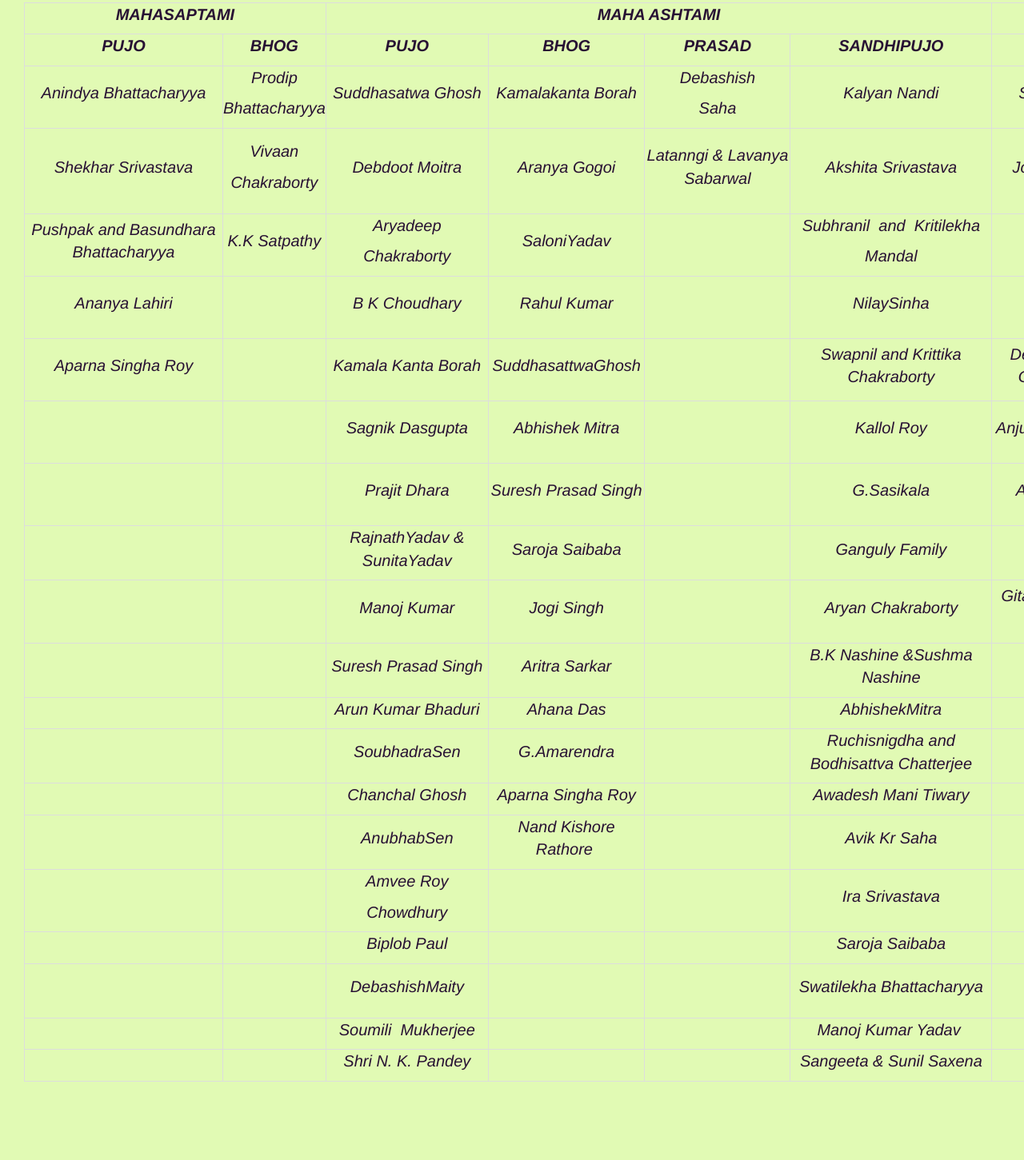
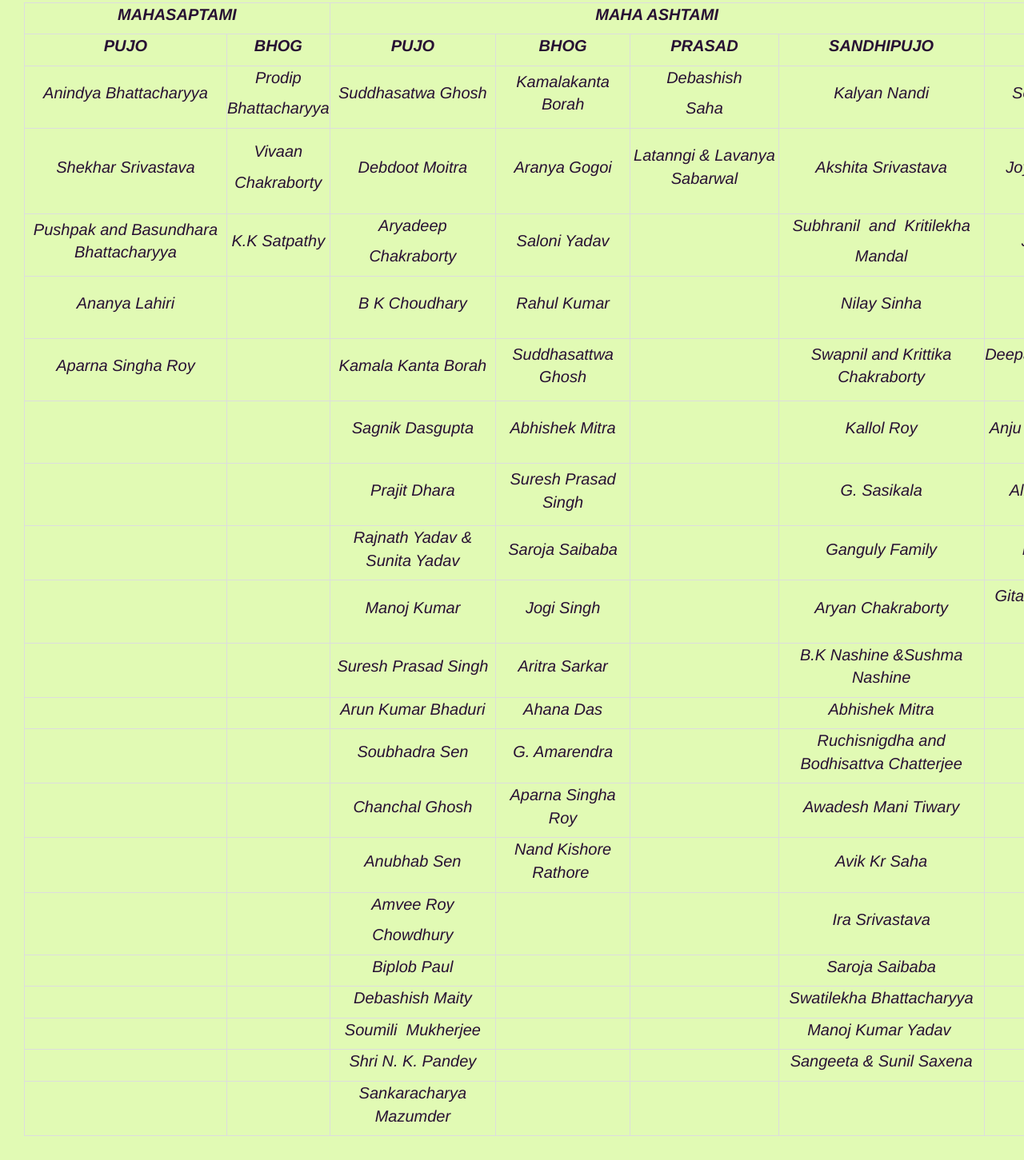
Before and after one commit to kalpakkamdurgapujo/kalpakkamdurgapujo.github.io, a website: page html.bak/sponsors.html in a window 1280 px wide. Shown: the part 113-1564 px from the top of the page at 80% size. Before the commit the page ends 1496 px from the top, so only its background shows below. Drawn offline with nearby package versions, Linux system fonts and the light colour scheme; files that its build step writes are made by us from their sources; files whose address does not match are found by name.

Commit message:
New sponsor, title corrections, removes countdown

```diff
--- a/html.bak/index.html
+++ b/html.bak/index.html
@@ -96,11 +96,6 @@
             </div>
           </nav>
 		<br><br>
-    <h1>Countdown to Durgotsav</h1>
-    <div class="clock-builder-output" style=" width: 350px; margin: 0 auto; text-align: left;"></div>
-    <script type="text/javascript" src="./assets/js/flipclock.js"></script>
-    <style text="text/css">body .flip-clock-wrapper ul li a div div.inn, body .flip-clock-small-wrapper ul li a div div.inn { color: #CCCCCC; background-color: rgb(0, 100, 200); } body .flip-clock-dot, body .flip-clock-small-wrapper .flip-clock-dot { background: #323434; } body .flip-clock-wrapper .flip-clock-meridium a, body .flip-clock-small-wrapper .flip-clock-meridium a { color: #323434; }</style>
-    <script type="text/javascript" src="./assets/js/scripts.js"></script>
 		<h1>Durgotsav 2016</h1>
 		<p style="text-align: center;">Welcome to the official website of the 20<sup>th</sup> Durga Pujo celebrations at Kalpakkam<p>
 		<div id="jssor_1" style="position: relative; margin: 0 auto; top: 0px; left: 0px; width: 600px; height: 450px; overflow: hidden; visibility: hidden;">
--- a/html.bak/sponsors.html
+++ b/html.bak/sponsors.html
@@ -182,7 +182,7 @@
 		<p><em><span style="font-weight: 400;">Chakraborty</span></em></p>
 		</td>
 		<td>
-		<p><em><span style="font-weight: 400;">SaloniYadav</span></em></p>
+		<p><em><span style="font-weight: 400;">Saloni Yadav</span></em></p>
 		</td>
 		<td>&nbsp;</td>
 		<td>
@@ -215,7 +215,7 @@
 		</td>
 		<td>&nbsp;</td>
 		<td>
-		<p><em><span style="font-weight: 400;">NilaySinha</span></em></p>
+		<p><em><span style="font-weight: 400;">Nilay Sinha</span></em></p>
 		</td>
 		<td>
 		<p><em><span style="font-weight: 400;">Neelabja</span></em></p>
@@ -238,7 +238,7 @@
 		<p><em><span style="font-weight: 400;">Kamala Kanta Borah</span></em></p>
 		</td>
 		<td>
-		<p><em><span style="font-weight: 400;">SuddhasattwaGhosh</span></em></p>
+		<p><em><span style="font-weight: 400;">Suddhasattwa Ghosh</span></em></p>
 		</td>
 		<td>&nbsp;</td>
 		<td>
@@ -292,7 +292,7 @@
 		</td>
 		<td>&nbsp;</td>
 		<td>
-		<p><em><span style="font-weight: 400;">G.Sasikala</span></em></p>
+		<p><em><span style="font-weight: 400;">G. Sasikala</span></em></p>
 		</td>
 		<td>
 		<p><em><span style="font-weight: 400;">Alka &amp; Bharat</span></em></p>
@@ -310,7 +310,7 @@
 		<td>&nbsp;</td>
 		<td>&nbsp;</td>
 		<td>
-		<p><em><span style="font-weight: 400;">RajnathYadav &amp; SunitaYadav</span></em></p>
+		<p><em><span style="font-weight: 400;">Rajnath Yadav &amp; Sunita Yadav</span></em></p>
 		</td>
 		<td>
 		<p><em><span style="font-weight: 400;">Saroja Saibaba</span></em></p>
@@ -388,7 +388,7 @@
 		</td>
 		<td>&nbsp;</td>
 		<td>
-		<p><em><span style="font-weight: 400;">AbhishekMitra</span></em></p>
+		<p><em><span style="font-weight: 400;">Abhishek Mitra</span></em></p>
 		</td>
 		<td>&nbsp;</td>
 		<td>&nbsp;</td>
@@ -403,10 +403,10 @@
 		<td>&nbsp;</td>
 		<td>&nbsp;</td>
 		<td>
-		<p><em><span style="font-weight: 400;">SoubhadraSen</span></em></p>
+		<p><em><span style="font-weight: 400;">Soubhadra Sen</span></em></p>
 		</td>
 		<td>
-		<p><em><span style="font-weight: 400;">G.Amarendra</span></em></p>
+		<p><em><span style="font-weight: 400;">G. Amarendra</span></em></p>
 		</td>
 		<td>&nbsp;</td>
 		<td>
@@ -447,7 +447,7 @@
 		<td>&nbsp;</td>
 		<td>&nbsp;</td>
 		<td>
-		<p><em><span style="font-weight: 400;">AnubhabSen</span></em></p>
+		<p><em><span style="font-weight: 400;">Anubhab Sen</span></em></p>
 		</td>
 		<td>
 		<p><em><span style="font-weight: 400;">Nand Kishore Rathore&nbsp;</span></em></p>
@@ -510,7 +510,7 @@
 		<td>&nbsp;</td>
 		<td>&nbsp;</td>
 		<td>
-		<p><em><span style="font-weight: 400;">DebashishMaity</span></em></p>
+		<p><em><span style="font-weight: 400;">Debashish Maity</span></em></p>
 		</td>
 		<td>&nbsp;</td>
 		<td>&nbsp;</td>
@@ -564,6 +564,22 @@
 			<td>&nbsp;</td>
 			<td>&nbsp;</td>
 		</tr>
+		<tr>
+			<td>&nbsp;</td>
+			<td>&nbsp;</td>
+			<td>
+			<p><em><span style="font-weight: 400;">Sankaracharya Mazumder</span></em></p>
+			</td>
+			<td>&nbsp;</td>
+			<td>&nbsp;</td>
+			<td>&nbsp;</td>
+			<td>&nbsp;</td>
+			<td>&nbsp;</td>
+			<td>&nbsp;</td>
+			<td>&nbsp;</td>
+			<td>&nbsp;</td>
+			<td>&nbsp;</td>
+		</tr>
 		</tbody>
 		</table>
 		</body>
```
Also changed, not shown: html.bak/misc.html (+1 -1 lines), index.html (+1 -1 lines), misc.html (+1 -1 lines), sponsors.html (+1 -1 lines). Lines whose indentation alone changed are shown as unchanged.
